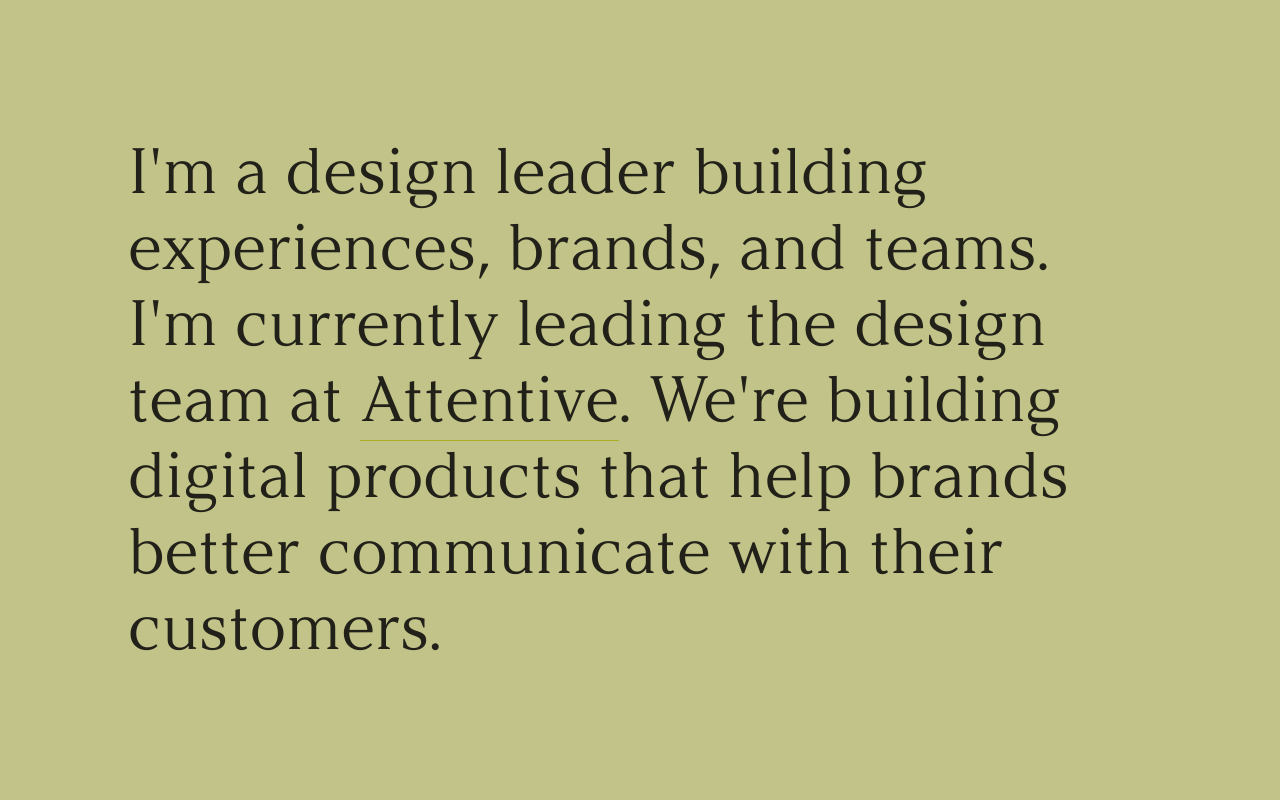
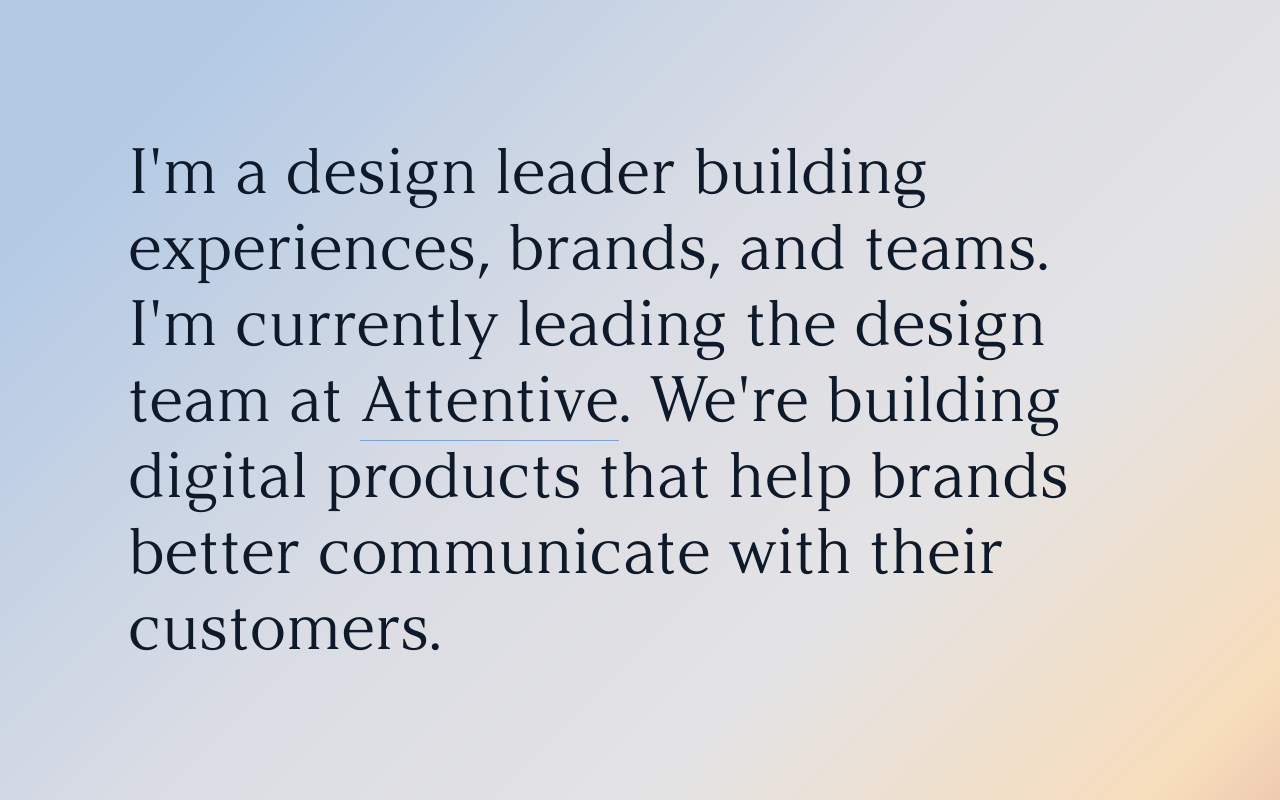
Before and after one commit to lsslbrt/crispy-octo-adventure, a plain HTML site: page index.html in a window 1280 px wide. Shown: the top 800 px of the page. Drawn offline with Linux system fonts and the light colour scheme.

Commit message:
Gradient

```diff
--- a/css/style.css
+++ b/css/style.css
@@ -17,7 +17,7 @@
     }
 
 body {
-  background-color: #FFFFFF;
+  background: #FFFFFF;
   font-family: "geomanist", sans-serif;
   font-size: 1.125rem;
   margin: 0;
@@ -46,7 +46,7 @@ a {
   text-decoration: none;
   color: inherit;
   padding-bottom: 2px;
-  border-bottom: 1px solid #ADAD27;
+  border-bottom: 1px solid #7aa2d2;
   -webkit-transition: color 0.1s ease-in-out;
   -moz-transition: color 0.1s ease-in-out;
   -ms-transition: color 0.1s ease-in-out;
@@ -55,7 +55,7 @@ a {
 }
 
 a:hover {
-  color: #ADAD27;
+  color: #7aa2d2;
 }
 
 ul {
@@ -76,7 +76,7 @@ li {
 
 .yellow {
   display: flex;
-  background-color: #C2C388;
+  background: linear-gradient(135deg, #b3cae5 12%, #dbdde4 46%, #e4e3e4 70%, #f7ddbb 94%, #efcab2 100%);
   width: auto;
   height: 100vh;
 }
@@ -84,7 +84,7 @@ li {
 .about {
   display: flex;
   align-items: center;
-  color: #21211A;
+  color: #0e1a29;
   font-family: "argestadisplay", serif;
   font-weight: 400;
   -webkit-animation-duration: 1s;
```
